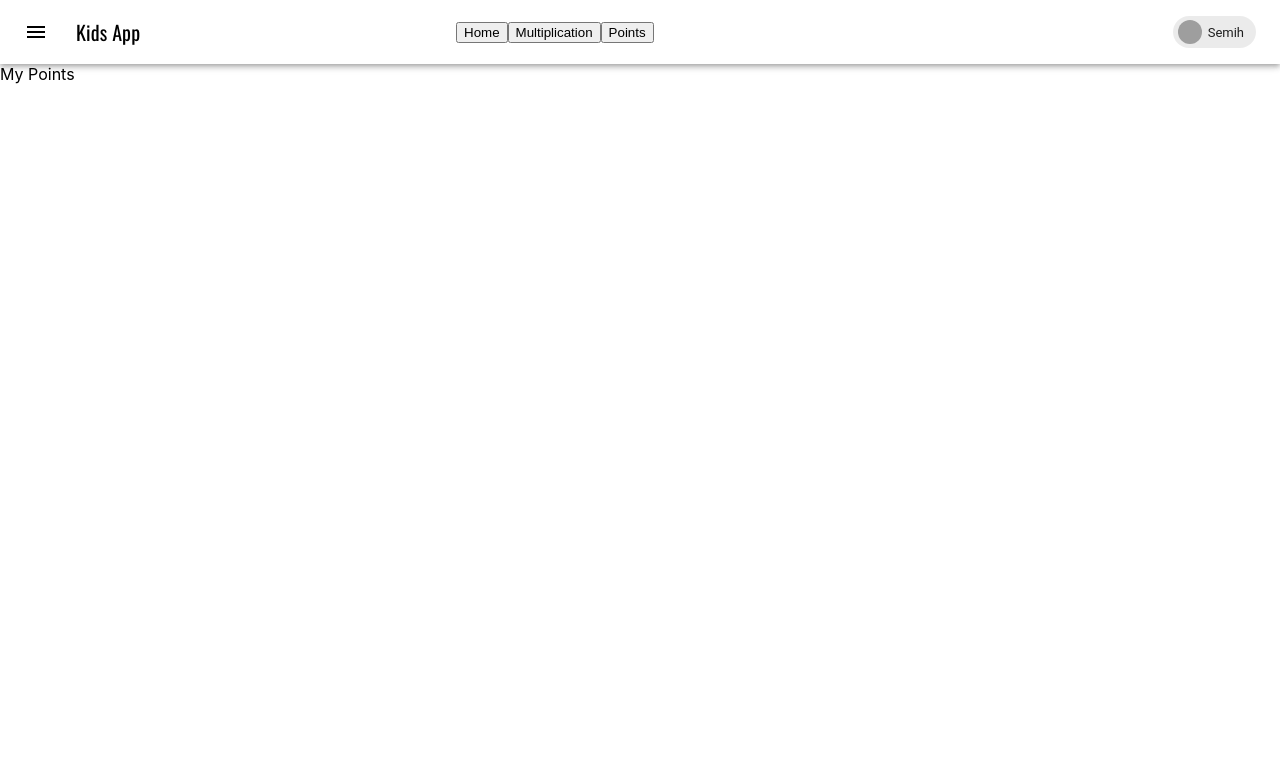
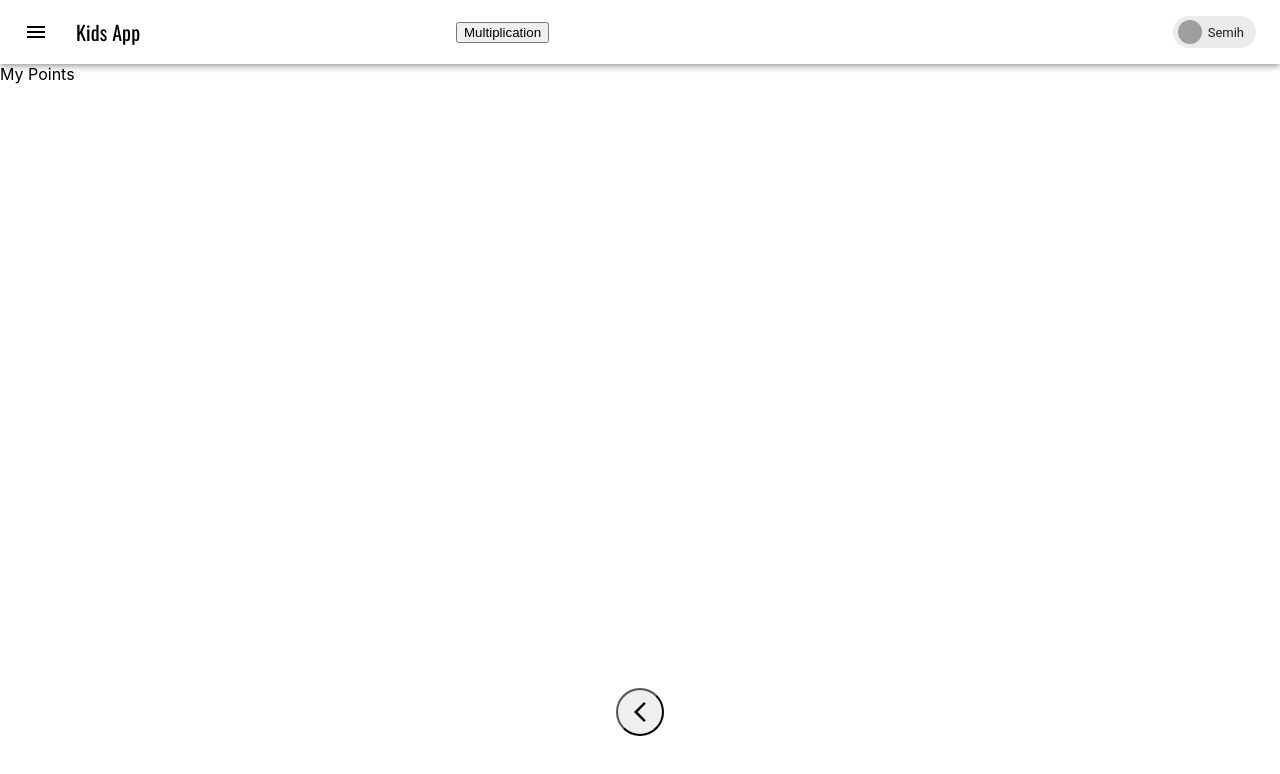
Before and after one commit to SemihDurmus/kids-app, a React (Create React App) app: page /points in a window 1280 px wide. Shown: the top 774 px of the page. Built offline with nearby package versions, Linux system fonts and the light colour scheme; grey boxes are pictures that could not be loaded; a web font is replaced by a local one.

Commit message:
Back button

```diff
--- a/src/App.tsx
+++ b/src/App.tsx
@@ -1,9 +1,10 @@
-import { BrowserRouter as Router, Routes, Route } from "react-router-dom";
+import { Route, Routes, BrowserRouter as Router } from "react-router-dom";
 
 import Points from "pages/points/Points";
 import Welcome from "pages/welcome/Welcome";
 import NavBar from "maincomponents/navbar/Navbar";
 import MultiplicationRouter from "pages/multiplication/MultiplicationRouter";
+import Back from "maincomponents/back/Back";
 
 function App() {
   return (
@@ -14,6 +15,7 @@ function App() {
         <Route path="/multiplication/*" element={<MultiplicationRouter />} />
         <Route path="/points" element={<Points />} />
       </Routes>
+      <Back />
     </Router>
   );
 }
--- /dev/null
+++ b/src/maincomponents/back/Back.tsx
@@ -0,0 +1,43 @@
+import Box from "@mui/material/Box";
+import styled from "styled-components";
+import { useNavigate, useLocation } from "react-router-dom";
+import ArrowBackIosNewIcon from "@mui/icons-material/ArrowBackIosNew";
+const Back = () => {
+  const navigate = useNavigate();
+  const location = useLocation();
+  const currentPath = location.pathname;
+  return (
+    <Box
+      sx={{
+        width: "100%",
+        textAlign: "center",
+        position: "absolute",
+        bottom: "4rem",
+      }}
+    >
+      {currentPath !== "/" && (
+        <BackButton onClick={() => navigate(-1)}>
+          <ArrowBackIosNewIcon />
+        </BackButton>
+      )}
+    </Box>
+  );
+};
+
+const BackButton = styled.button`
+  width: 3rem;
+  height: 3rem;
+  border-radius: 50%;
+  svg {
+    vertical-align: middle;
+  }
+  &:hover {
+    cursor: pointer;
+    background-color: #34495e;
+    svg {
+      fill: #fff;
+    }
+  }
+`;
+
+export default Back;
--- a/src/maincomponents/navbar/Navbar.tsx
+++ b/src/maincomponents/navbar/Navbar.tsx
@@ -13,7 +13,7 @@ export const NavBar = () => {
   const navigate = useNavigate();
 
   return (
-    <Box sx={{ flexGrow: 1 }}>
+    <Box sx={{ flexGrow: 1, height: "8vh" }}>
       <AppBar position="sticky" color="transparent">
         <Toolbar>
           <IconButton
@@ -32,7 +32,11 @@ export const NavBar = () => {
               }}
             />
           </IconButton>
-          <Title variant="h6" sx={{ flexGrow: 1 }}>
+          <Title
+            variant="h6"
+            onClick={() => navigate("/")}
+            sx={{ flexGrow: 1, cursor: "pointer" }}
+          >
             Kids App{" "}
           </Title>
           <Box
@@ -44,11 +48,10 @@ export const NavBar = () => {
             }}
           >
             <Box>
-              <button onClick={() => navigate("/")}>Home</button>
               <button onClick={() => navigate("/multiplication")}>
                 Multiplication
               </button>
-              <button onClick={() => navigate("/points")}>Points</button>
+              {/* <button onClick={() => navigate("/points")}>Points</button> */}
             </Box>
             <Chip
               avatar={
--- a/src/pages/multiplication/MultiplicationRouter.tsx
+++ b/src/pages/multiplication/MultiplicationRouter.tsx
@@ -1,9 +1,9 @@
 import { ReactElement } from "react";
 import { Routes, Route } from "react-router-dom";
 
+import Choice from "./Choice";
 import Exercise from "pages/multiplicationExercise/Exercise";
 import MultiplicationGame from "pages/multiplicationGame/MultiplicationGame";
-import Choice from "./Choice";
 
 export const MultiplicationRouter = (): ReactElement => {
   return (
--- a/src/pages/multiplicationGame/MultiplicationGame.tsx
+++ b/src/pages/multiplicationGame/MultiplicationGame.tsx
@@ -38,7 +38,7 @@ export const MultiplicationGame = (): ReactElement => {
   return (
     <Container
       maxWidth={false}
-      sx={{ backgroundColor: bgColor, pt: 2, height: "100%" }}
+      sx={{ backgroundColor: bgColor, pt: 2, height: "92vh" }}
     >
       <ScoreBoard
         score={score}
--- a/src/pages/multiplicationGame/components/Answers.tsx
+++ b/src/pages/multiplicationGame/components/Answers.tsx
@@ -33,6 +33,7 @@ const StyledButton = styled.button`
   font-family: "Oswald";
   width: 6rem;
   height: 6rem;
+  border: none;
   border-radius: 50%;
   font-size: 2rem;
   line-height: 2rem;
--- a/src/pages/multiplicationGame/utils.ts
+++ b/src/pages/multiplicationGame/utils.ts
@@ -28,7 +28,7 @@ const shuffleArray = (array: OptionType[]) => {
 };
 
 export const createQuestionSet = (level: number): QuestionSetType => {
-  const min = level;
+  const min = level == 1 ? 1 : 2;
   const max = level === 1 ? 10 : 9;
   const nr1 = getRandomNr(min, max);
   const nr2 = getRandomNr(min, max);
@@ -59,7 +59,7 @@ export const handleSelectAnswer = (
 ) => {
   setNrOfAnsweredQs(nrOfAnsweredQs + 1);
   if (opt.isCorrect) {
-    setScore(score + Math.floor(level * 1.3));
+    setScore(score + Math.floor(level / 2));
   } else {
     setNrOfWrongAnswers(nrOfWrongAnswers + 1);
     nrOfWrongAnswers === 2 && setTimeout(() => alert("GAME OVER"));
```
